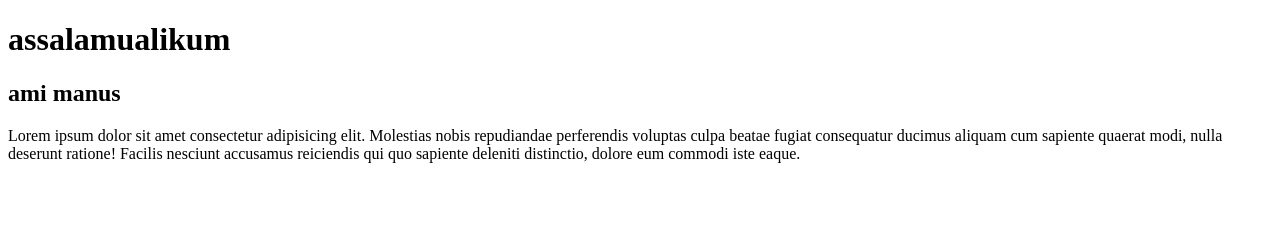
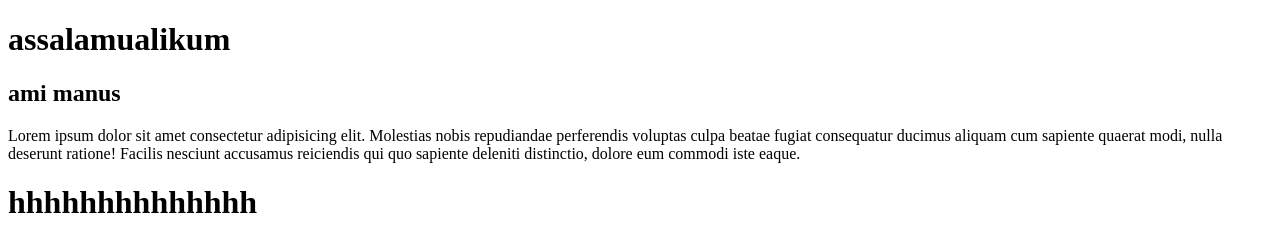
Before and after one commit to alzabirr/ami, a plain HTML site: page index.html in a window 1280 px wide. Drawn offline with Linux system fonts and the light colour scheme.

Commit message:
hello i am nanus

```diff
--- a/index.html
+++ b/index.html
@@ -10,5 +10,7 @@
  <h1>assalamualikum</h1>
  <h2>ami manus</h2>
  <p>Lorem ipsum dolor sit amet consectetur adipisicing elit. Molestias nobis repudiandae perferendis voluptas culpa beatae fugiat consequatur ducimus aliquam cum sapiente quaerat modi, nulla deserunt ratione! Facilis nesciunt accusamus reiciendis qui quo sapiente deleniti distinctio, dolore eum commodi iste eaque.</p>
+
+ <h1>hhhhhhhhhhhhhh</h1>
 </body>
 </html>
```
